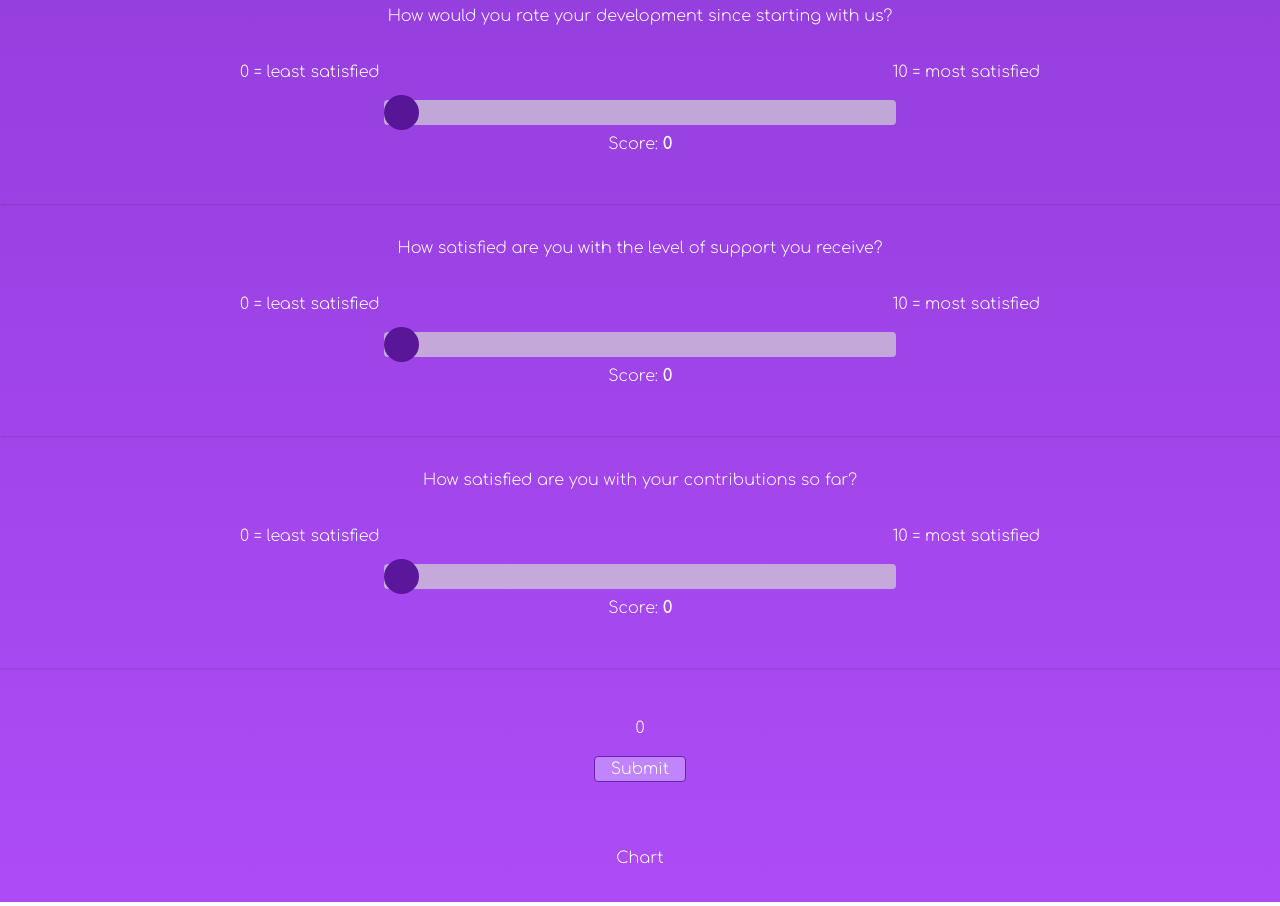
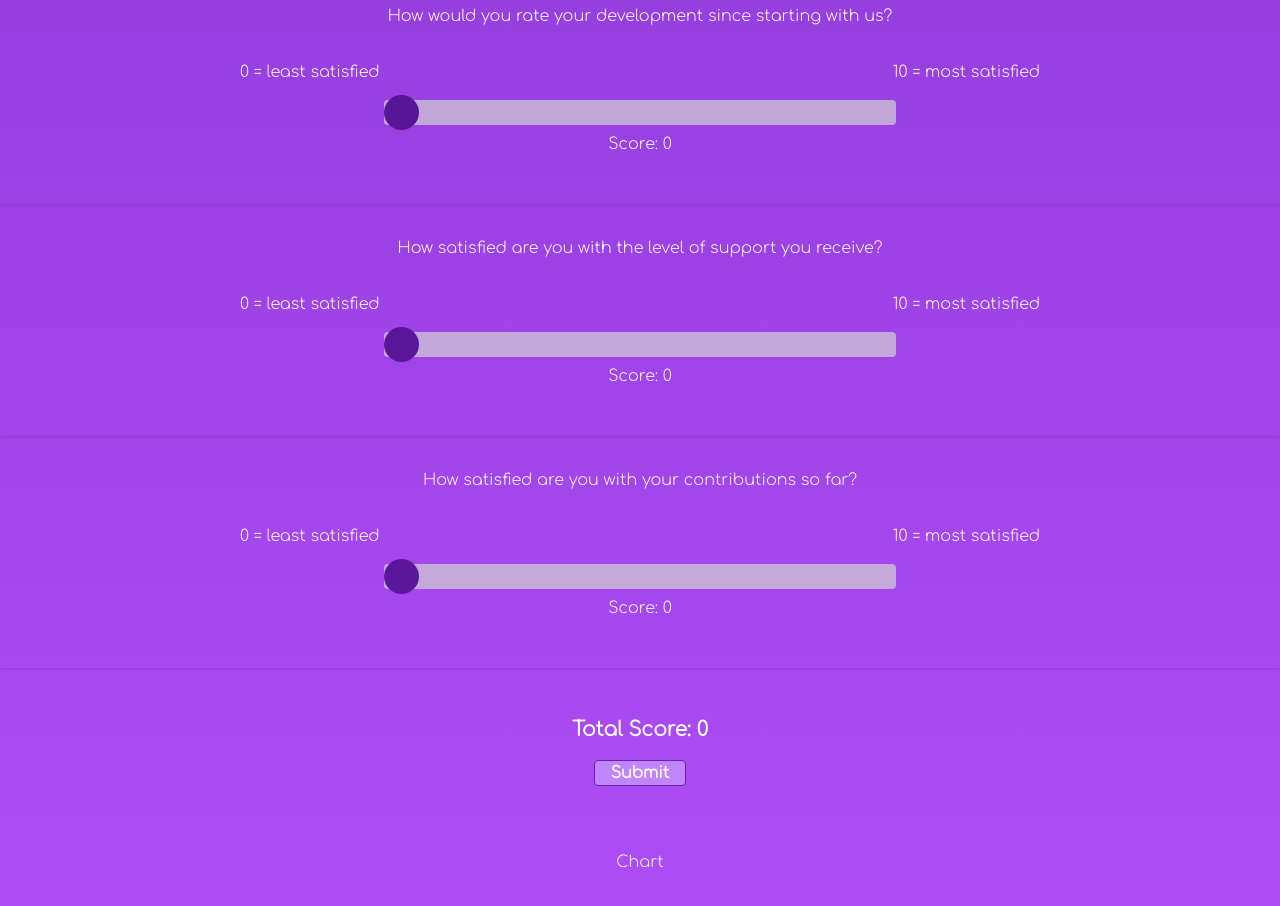
Before and after one commit to tommo593/job_satisfaction_ts, a React (Vite) app: page / in a window 1280 px wide. Shown: the part 1060-1966 px from the top of the page. Built offline with nearby package versions, Linux system fonts and the light colour scheme; a web font is replaced by a local one.

Commit message:
Assigned type any to total score, acc, curr

```diff
--- a/src/App.tsx
+++ b/src/App.tsx
@@ -27,8 +27,8 @@ const App: React.FC = () => {
   };
 
   // Calculates total score
-  const totalScore = Object.values(questionAnswers).reduce(
-    (acc, curr) => acc + curr,
+  const totalScore: any = Object.values(questionAnswers).reduce(
+    (accumulator: any, currentVal: any) => accumulator + currentVal,
     0
   );
 
@@ -72,8 +72,8 @@ const App: React.FC = () => {
           <Slider question="q6" onSliderChange={handleSliderChange} />
         </div>
       </div>
-      <div className="py-8">
-        <p className="py-4">{totalScore}</p>
+      <div className="py-8 font-bold">
+        <h2 className="py-4 text-xl">Total Score: {totalScore}</h2>
         <SubmitBtn onClick={handleSubmit} />
       </div>
       <div className="py-8">
--- a/src/components/Slider.tsx
+++ b/src/components/Slider.tsx
@@ -30,9 +30,7 @@ const Slider: React.FC<SliderProps> = ({ onSliderChange, question }) => {
         id="myRange"
         onChange={handleSliderChange}
       />
-      <p>
-        Score: <strong>{value}</strong>
-      </p>
+      <p>Score: {value}</p>
     </div>
   );
 };
```
